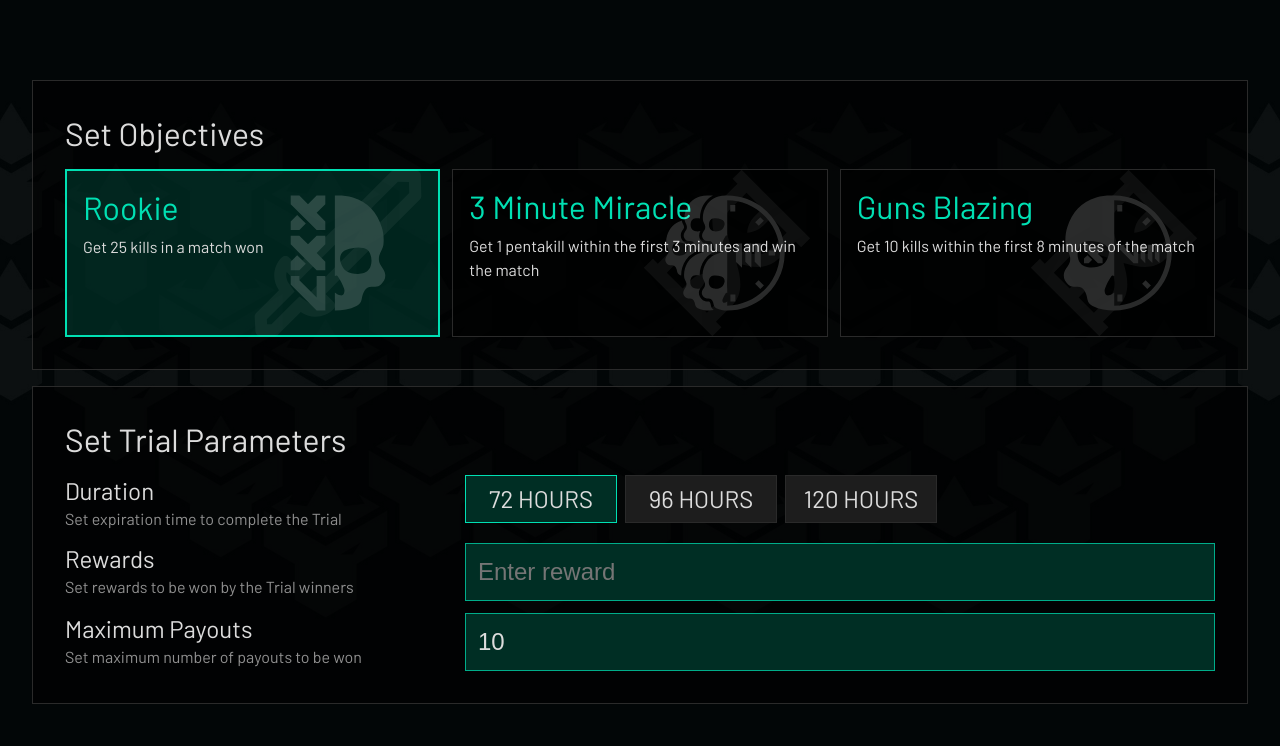
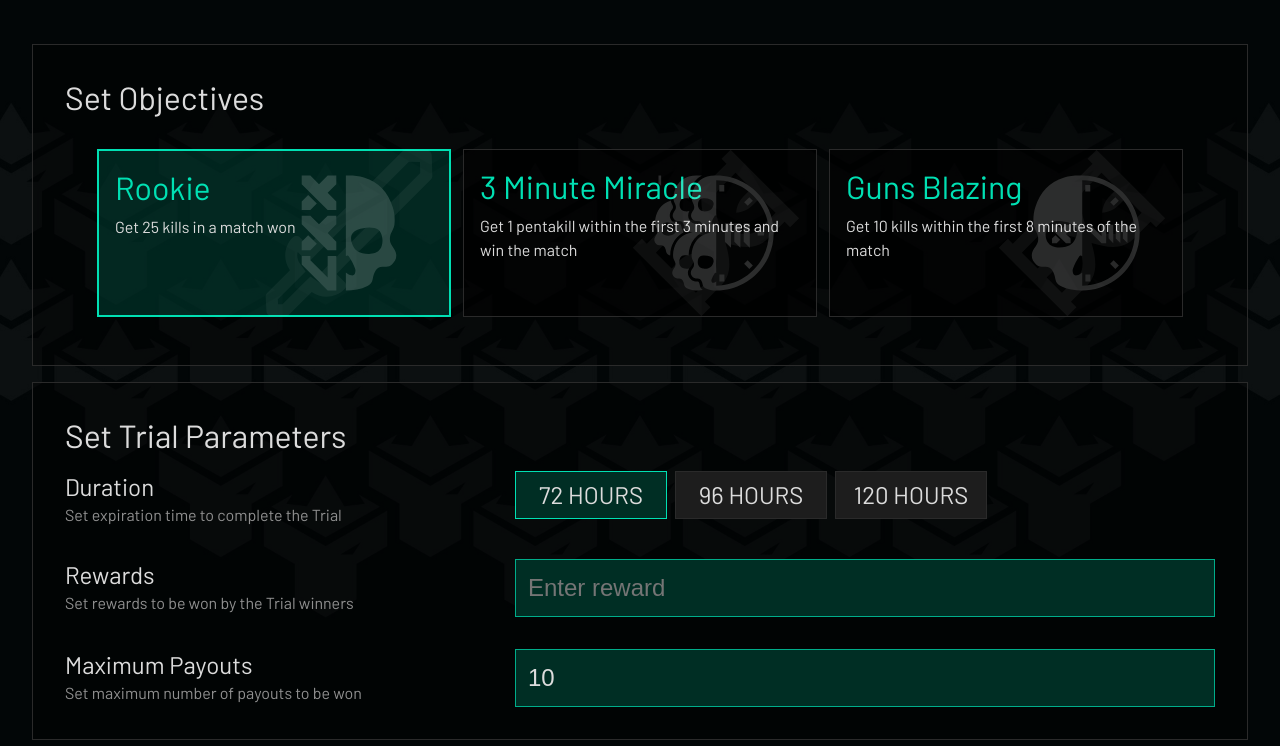
Before and after one commit to justinealvaro15/takehome-exam, a React (Vite) app: page / in a window 1280 px wide. Shown: the top 746 px of the page. Built offline with nearby package versions, Linux system fonts and the light colour scheme.

Commit message:
Fix: Update spacing styles
- Align spacing with Figma mockup by updating
padding,
gap, and max widths

```diff
--- a/src/components/Card/index.css
+++ b/src/components/Card/index.css
@@ -1,5 +1,5 @@
 .card-root {
-    background-color: rgb(0, 0, 0, 0.64);
+    background-color: rgb(0, 0, 0, 0.4);
     border: 1px solid #2A2A2A;
     display: flex;
     flex-direction: column;
--- a/src/components/SetObjective/index.css
+++ b/src/components/SetObjective/index.css
@@ -9,6 +9,7 @@
     flex-wrap: wrap;
     gap: 12px;
     justify-content: center;
+    padding: 16px 32px;
 }
 
 .set-objective-row > * {
--- a/src/components/SetTrialParameters/TrialParameterRow/index.css
+++ b/src/components/SetTrialParameters/TrialParameterRow/index.css
@@ -1,12 +1,11 @@
 .trial-parameter-root {
     display: flex;
-    justify-content: space-between;
 }
 
 .trial-parameter-info {
     display: flex;
     flex-direction: column;
-    min-width: 400px;
+    min-width: 450px;
     flex-wrap: wrap;
 }
 
--- a/src/components/SetTrialParameters/index.css
+++ b/src/components/SetTrialParameters/index.css
@@ -7,6 +7,12 @@
 .set-trial-param-content {
     display: flex;
     flex-direction: column;
-    gap: 12px;
+    gap: 32px;
     width: 100%;
 }
+
+.set-trial-param-field {
+    max-width: 700px;
+    width: 100%;
+    display: flex;
+}
--- a/src/components/SetTrialParameters/index.tsx
+++ b/src/components/SetTrialParameters/index.tsx
@@ -38,21 +38,25 @@ const SetTrialParameters = () => {
                         name="Rewards"
                         description="Set rewards to be won by the Trial winners"
                     >
+                        <div className="set-trial-param-field">
                             <TextInput
                                 value={rewards}
                                 onChange={(e) => onRewardsChange?.(e.target.value)}
                                 placeholder="Enter reward"
                             />
+                        </div>
                     </TrialParameterRow>
                     <TrialParameterRow
                         name="Maximum Payouts"
                         description="Set maximum number of payouts to be won"
                     >
+                        <div className="set-trial-param-field">
                             <TextInput
                                 value={maxPayout}
                                 onChange={(e) => onMaxPayoutChange?.(e.target.value)}
                                 placeholder="Enter payout"
                             />
+                        </div>
                     </TrialParameterRow>
                 </div>
             </Card>
```
Lines whose indentation alone changed are shown as unchanged.
